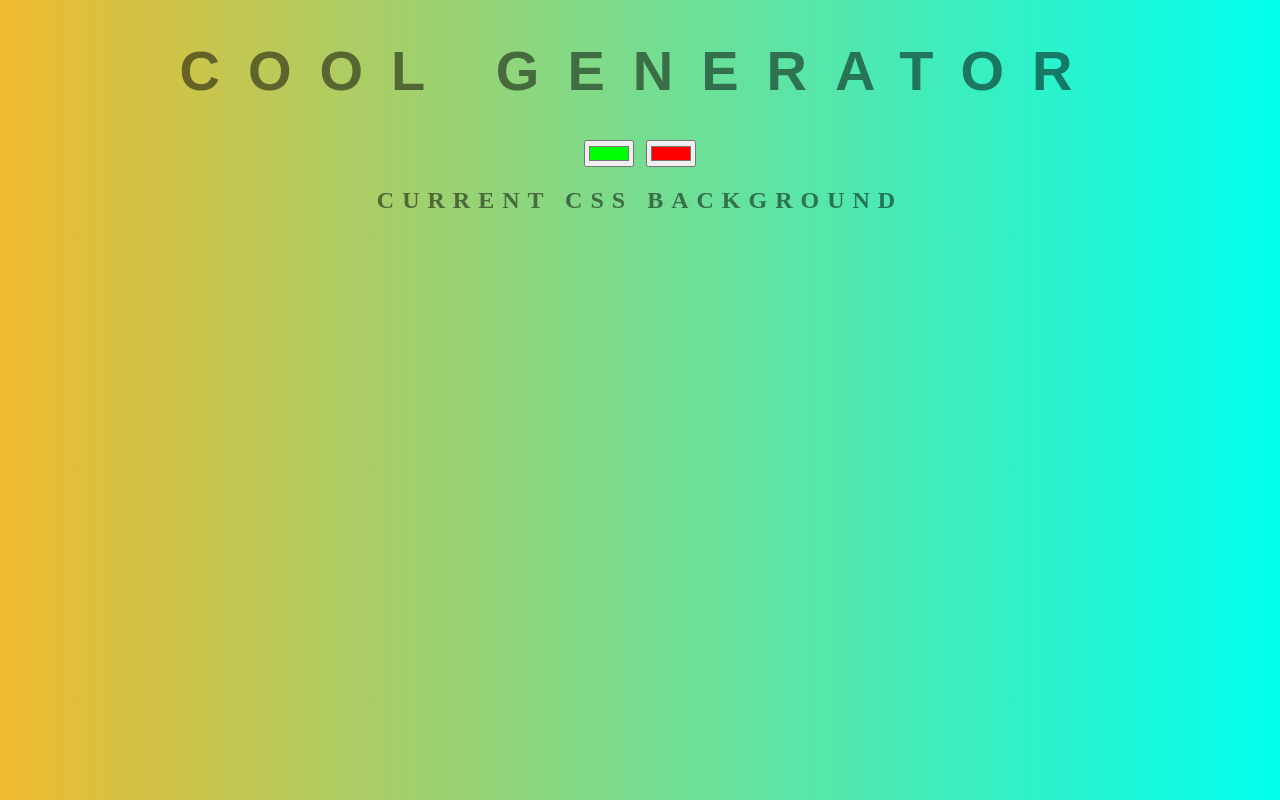
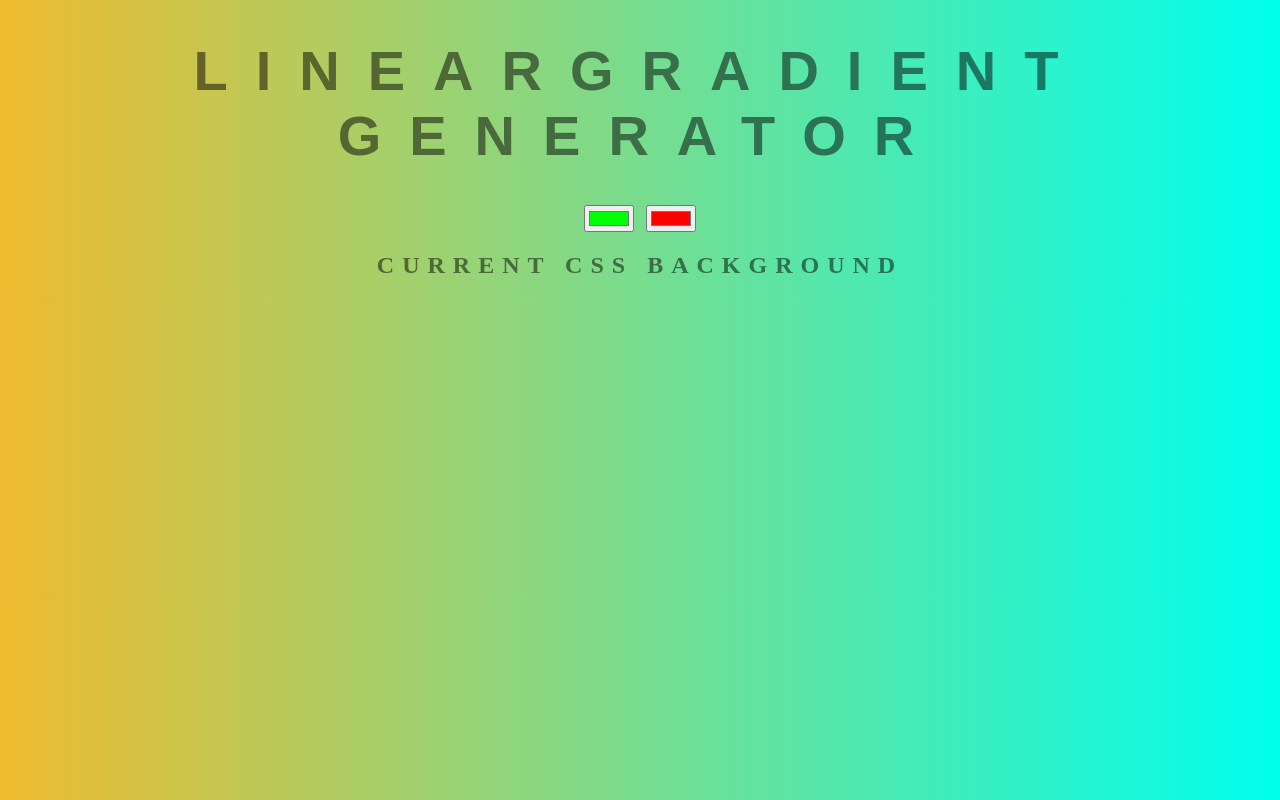
Before and after one commit to LokiFK/BackgroundGenerator, a plain HTML site: page index.html in a window 1280 px wide. Drawn offline with Linux system fonts and the light colour scheme.

Commit message:
changed title

```diff
--- a/index.html
+++ b/index.html
@@ -7,7 +7,7 @@
 	<link rel="stylesheet" type="text/css" href="style.css">
 </head>
 <body id="gradient">
-	<h1>Cool Generator</h1>
+	<h1>Lineargradient Generator</h1>
 	<input class="color1" type="color" name="color1" value="#00ff00">
 	<input class="color2" type="color" name="color2" value="#ff0000">
 	<h2>Current CSS BAckground</h2>
```
